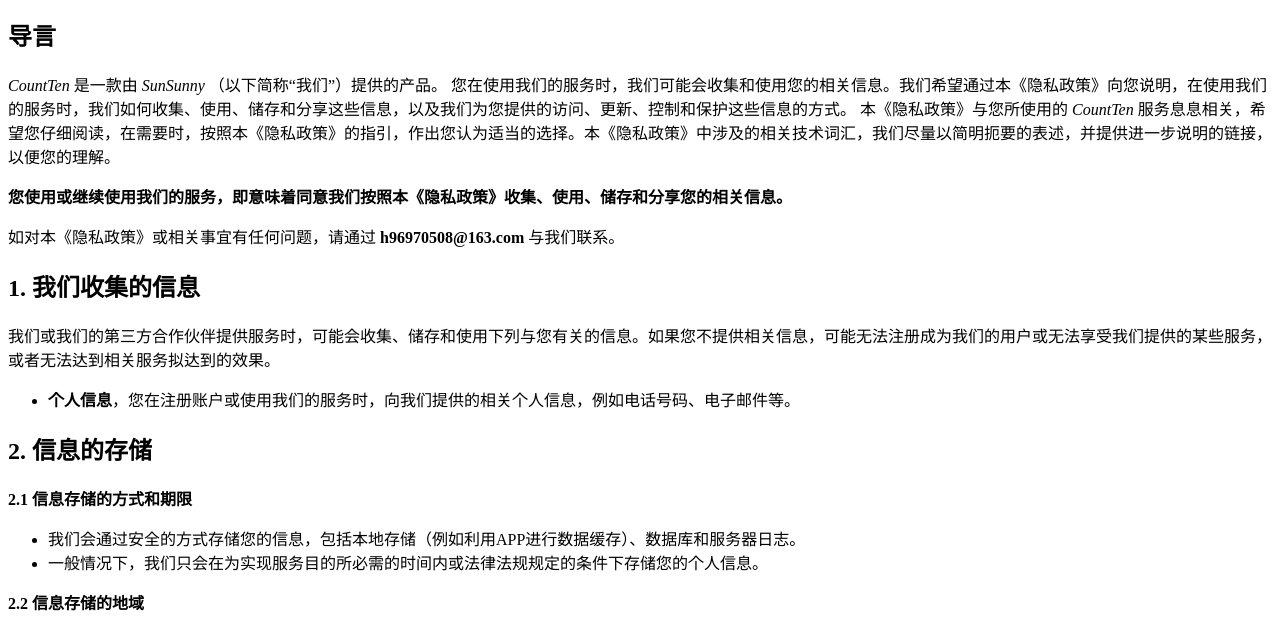
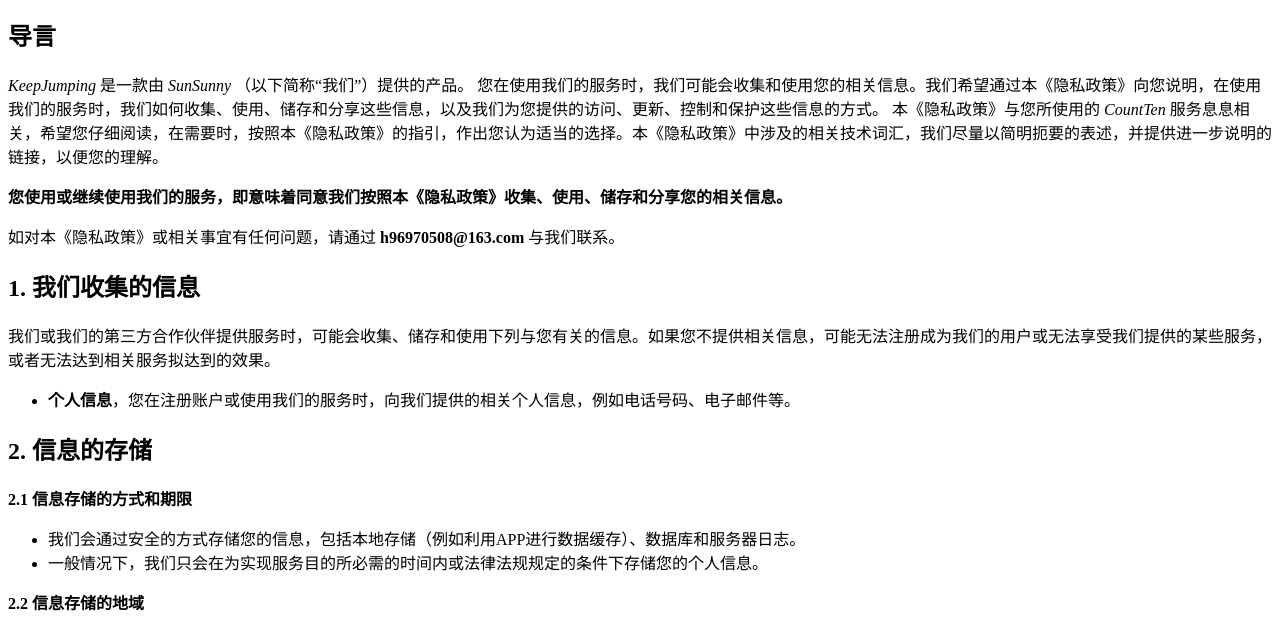
Before and after one commit to huangyuanda/huangyuanda.gihub.io, a plain HTML site: page index.html in a window 1280 px wide. Shown: the part 126-753 px from the top of the page. Drawn offline with Linux system fonts and the light colour scheme.

Commit message:
Update index.html

```diff
--- a/index.html
+++ b/index.html
@@ -3,7 +3,7 @@
 <div>生效日期：<strong>2023/2/8</strong></div>
 <h2>导言</h2>
 <p>
-  <i>CountTen</i> 是一款由 <i>SunSunny</i> （以下简称“我们”）提供的产品。
+  <i>KeepJumping</i> 是一款由 <i>SunSunny</i> （以下简称“我们”）提供的产品。
   您在使用我们的服务时，我们可能会收集和使用您的相关信息。我们希望通过本《隐私政策》向您说明，在使用我们的服务时，我们如何收集、使用、储存和分享这些信息，以及我们为您提供的访问、更新、控制和保护这些信息的方式。
   本《隐私政策》与您所使用的 <i>CountTen</i> 服务息息相关，希望您仔细阅读，在需要时，按照本《隐私政策》的指引，作出您认为适当的选择。本《隐私政策》中涉及的相关技术词汇，我们尽量以简明扼要的表述，并提供进一步说明的链接，以便您的理解。
 </p>
```
